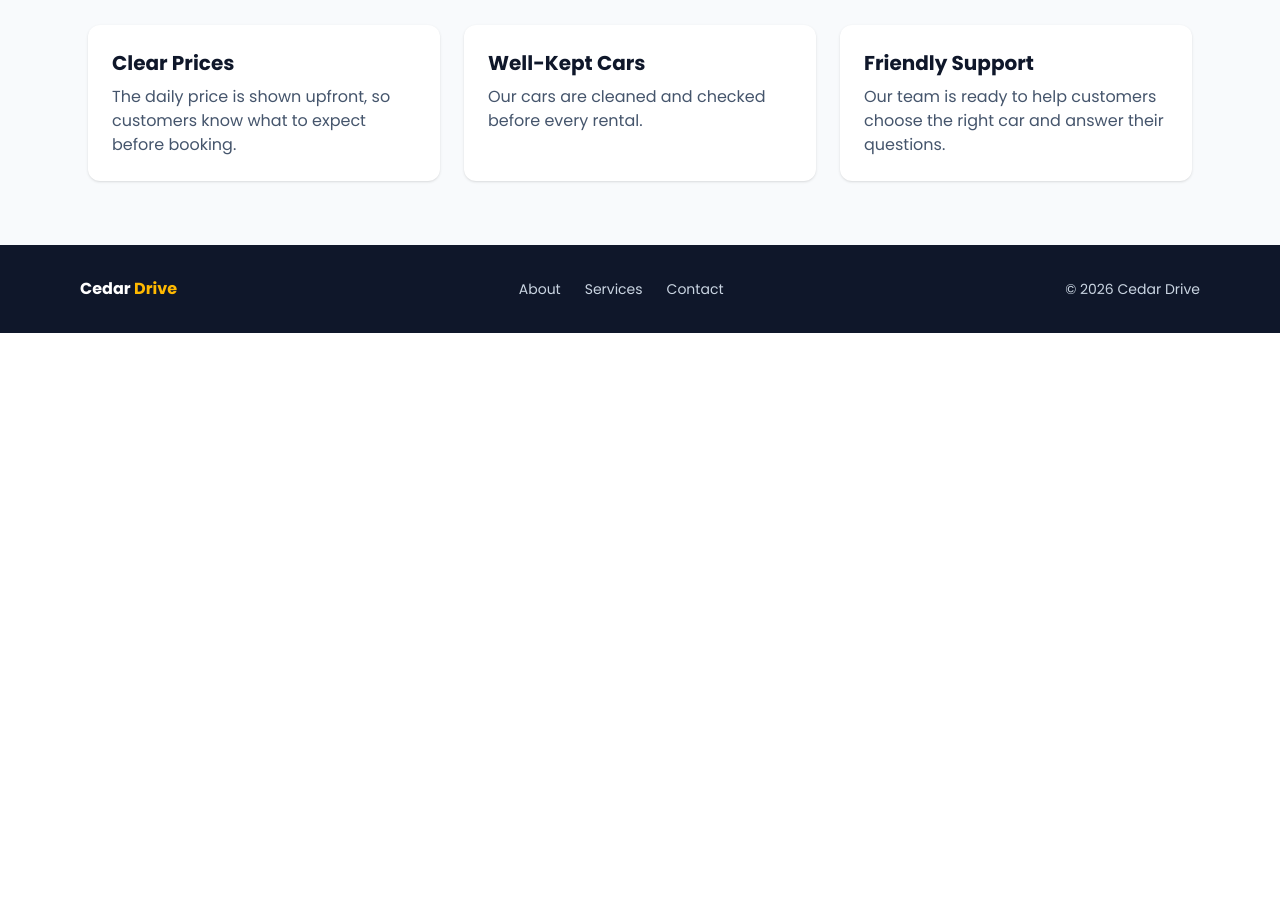
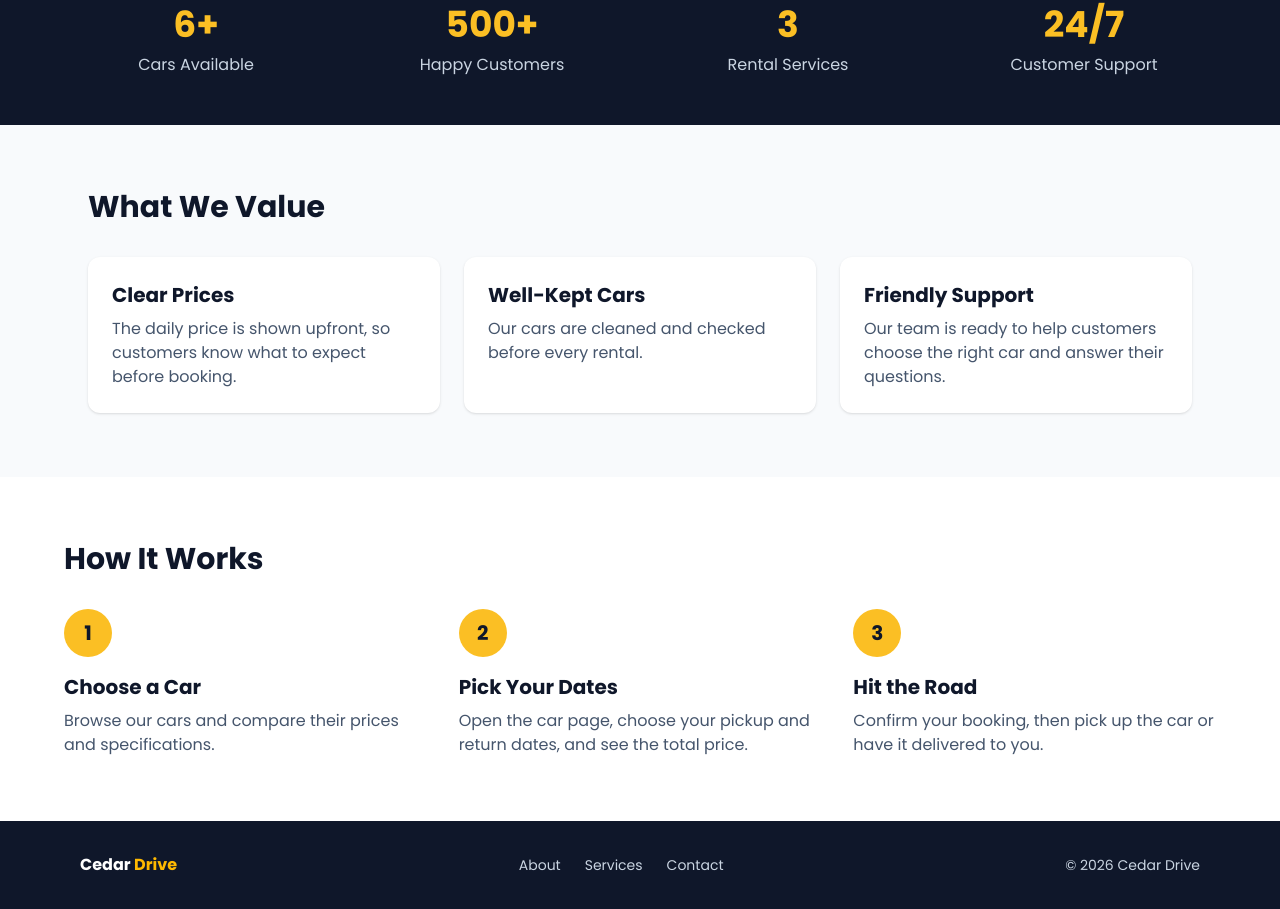
Before and after one commit to 52330825-cmyk/car-rental, a React (Vite) app: page /about in a window 1280 px wide. Shown: the part 775-1684 px from the top of the page. Before the commit the page ends 1108 px from the top, so only its background shows below. Built offline with nearby package versions, Linux system fonts and the light colour scheme.

Commit message:
Add stats and how it works sections to about page

```diff
--- a/src/components/Footer.jsx
+++ b/src/components/Footer.jsx
@@ -14,7 +14,7 @@ function Footer() {
           <Link to="/contact" className="hover:text-white">Contact</Link>
         </div>
 
-        {/* getFullYear keeps the copyright year up to date automatically */}
+
         <p className="text-sm">© {new Date().getFullYear()} Cedar Drive</p>
       </div>
     </footer>
--- a/src/pages/About.jsx
+++ b/src/pages/About.jsx
@@ -10,6 +10,26 @@ const values = [
   {
     title: 'Friendly Support',
     text: 'Our team is ready to help customers choose the right car and answer their questions.',
+  },
+]
+const stats = [
+  { number: '6+', label: 'Cars Available' },
+  { number: '500+', label: 'Happy Customers' },
+  { number: '3', label: 'Rental Services' },
+  { number: '24/7', label: 'Customer Support' },
+]
+const steps = [
+  {
+    title: 'Choose a Car',
+    text: 'Browse our cars and compare their prices and specifications.',
+  },
+  {
+    title: 'Pick Your Dates',
+    text: 'Open the car page, choose your pickup and return dates, and see the total price.',
+  },
+  {
+    title: 'Hit the Road',
+    text: 'Confirm your booking, then pick up the car or have it delivered to you.',
   },
 ]
 function About() {
@@ -38,9 +58,20 @@ function About() {
             Our goal is to remove the stress from renting a car by keeping every step simple,
             from choosing a car to picking it up.
           </p>
+
         </div>
       </section>
-      <section className="mx-auto max-w-6xl px-6 pb-16">
+      <section className="bg-primary px-6 py-12 text-accent">
+        <div className="mx-auto grid max-w-6xl grid-cols-2 gap-8 text-center md:grid-cols-4">
+          {stats.map((stat) => (
+            <div key={stat.label}>
+              <p className="text-4xl font-bold text-secondary">{stat.number}</p>
+              <p className="mt-2 text-slate-300">{stat.label}</p>
+            </div>
+          ))}
+        </div>
+      </section>
+      <section className="mx-auto max-w-6xl px-6 py-16">
         <h2 className="text-3xl font-bold text-primary">What We Value</h2>
 
         <div className="mt-8 grid gap-6 md:grid-cols-3">
@@ -52,6 +83,23 @@ function About() {
           ))}
         </div>
       </section>
+      <section className="bg-white px-6 py-16">
+        <div className="mx-auto max-w-6xl">
+          <h2 className="text-3xl font-bold text-primary">How It Works</h2>
+
+          <div className="mt-8 grid gap-8 md:grid-cols-3">
+           {steps.map((step, index) => (
+              <article key={step.title}>
+                <span className="flex h-12 w-12 items-center justify-center rounded-full bg-secondary text-xl font-bold text-primary">
+                  {index + 1}
+                </span>
+                <h3 className="mt-4 text-xl font-bold text-primary">{step.title}</h3>
+                <p className="mt-2 text-slate-600">{step.text}</p>
+              </article>
+            ))}
+          </div>
+        </div>
+      </section>
 
 </>
 
--- a/src/pages/CarDetails.jsx
+++ b/src/pages/CarDetails.jsx
@@ -86,7 +86,7 @@ function CarDetails() {
           <span className="text-4xl font-bold text-primary">${car.pricePerDay}</span> / day
         </p>
 
-        {/* Specifications */}
+
         <dl className="mt-6 grid grid-cols-3 gap-4 rounded-xl bg-white p-5 shadow">
           <div>
             <dt className="text-sm text-slate-500">Seats</dt>
@@ -113,7 +113,7 @@ function CarDetails() {
           </button>
         )}
 
-        {/* The form appears after Book Now, then the confirmation replaces it */}
+
         {showForm && !isBooked && (
           <form onSubmit={handleSubmit} className="mt-6 space-y-4 rounded-xl bg-white p-5 shadow">
             <label className="block text-sm font-medium text-slate-600">
```
